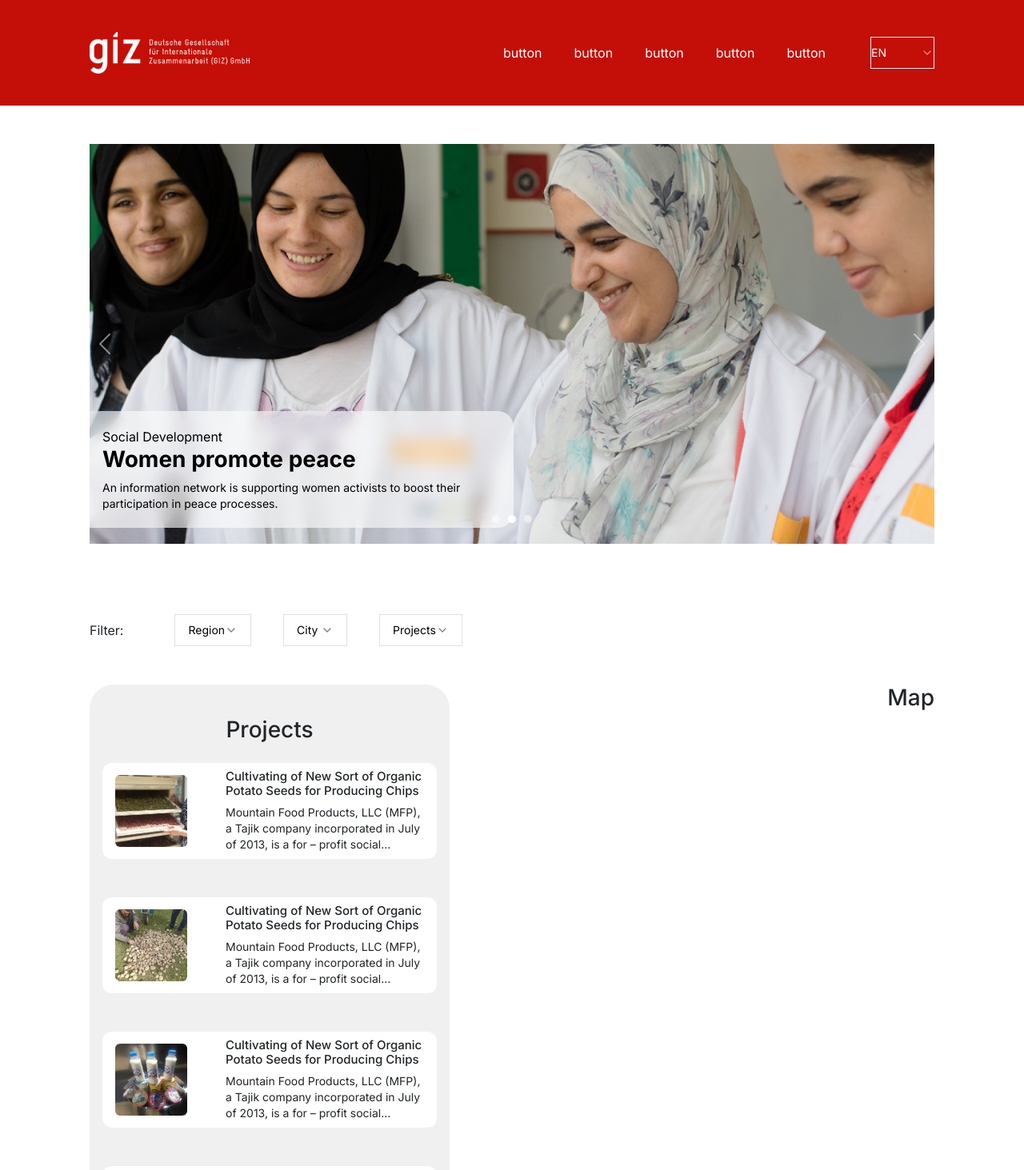
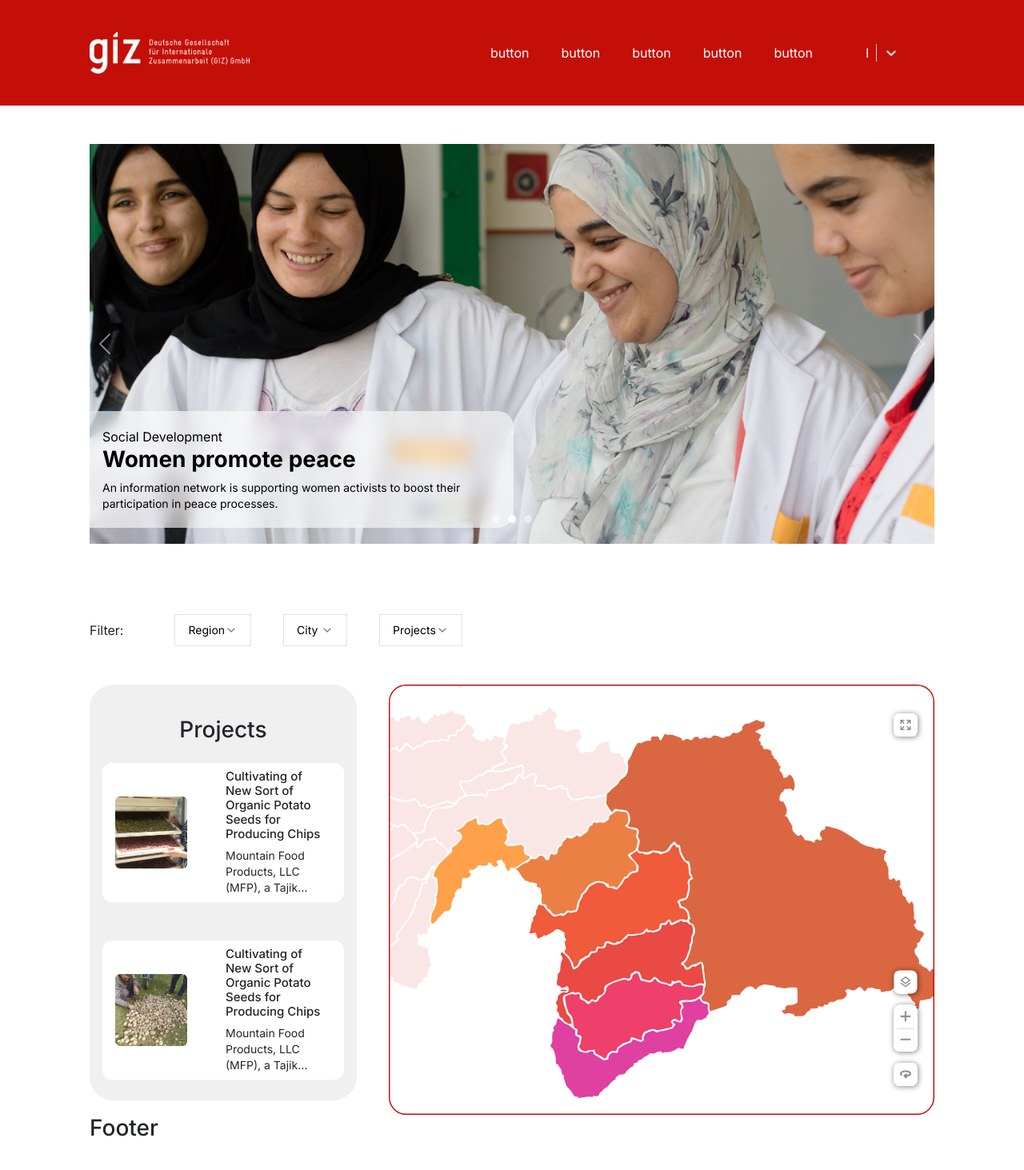
Before and after one commit to nazarkhudoev/giz-front, a Next.js app: page / in a window 1280 px wide. Shown: the top 1463 px of the page at 80% size. After the commit the page ends 1435 px from the top, so only its background shows below. Built offline with nearby package versions, Linux system fonts and the light colour scheme.

Commit message:
rebuilded switch language in header section

```diff
--- a/package.json
+++ b/package.json
@@ -9,6 +9,7 @@
     "lint": "next lint"
   },
   "dependencies": {
+    "@radix-ui/react-accordion": "^1.1.2",
     "@radix-ui/react-dialog": "^1.0.4",
     "@radix-ui/react-select": "^1.2.2",
     "@types/node": "20.3.3",
@@ -26,6 +27,7 @@
     "react": "^18.2.0",
     "react-bootstrap": "^2.8.0",
     "react-dom": "18.2.0",
+    "react-select": "^5.7.3",
     "react-slideshow-image": "^4.2.1",
     "react-swipe": "^6.0.4",
     "swipe-js-iso": "^2.1.5",
--- a/src/app/globals.css
+++ b/src/app/globals.css
@@ -23,6 +23,48 @@ p {
 
 .switch-txt {
   color: red !important;
+}
+
+/* switch */
+.css-13cymwt-control {
+  background: transparent !important;
+  border: none !important;
+  outline: none !important;
+  /* border-color: #fff !important; */
+  width: 60px !important;
+}
+
+/* placeholder */
+.css-1dimb5e-singleValue,
+.css-1fdsijx-ValueContainer {
+  color: #fff !important;
+}
+
+.css-1jqq78o-placeholder {
+  color: #fff !important;
+}
+
+/* click class */
+.css-t3ipsp-control {
+  background: transparent !important;
+  outline: none !important;
+  border: none !important;
+  /* border-color: #fff !important; */
+  color: #000 !important;
+}
+
+.css-t3ipsp-control:active,
+.css-t3ipsp-control:focus,
+.css-13cymwt-control:active,
+.css-13cymwt-control:focus {
+  border: none !important;
+  outline: none !important;
+}
+
+/* switch arrow */
+.css-1hb7zxy-IndicatorsContainer {
+  outline: none !important;
+  display: none !important;
 }
 
 .slider__main-1 {
--- /dev/null
+++ b/src/components/CustomSwitch/CustomSwitch.tsx
@@ -0,0 +1,30 @@
+"use client"
+import { useState, useRef } from "react"
+import Select from "react-select";
+
+export default function CustomSwitch() {
+  const [selectedLanguage, setSelectedLanguage] = useState<any>();
+  const [placeholder, setPlaceholder] = useState<any>(selectedLanguage);
+
+  const options = [
+    { value: "EN", label: "EN" },
+    { value: "DE", label: "DE" },
+    { value: "RU", label: "RU" }
+  ]
+
+  function handleSelectChange(e: any) {
+    setSelectedLanguage(e.value);
+  }
+
+  return (
+    <Select
+      defaultValue={options[0]}
+      options={options}
+      value={selectedLanguage}
+      onChange={handleSelectChange}
+      placeholder={selectedLanguage}
+      className="w-24 z-50"
+      isSearchable={false}
+    />
+  )
+}
--- a/src/components/Header/Header.tsx
+++ b/src/components/Header/Header.tsx
@@ -1,4 +1,6 @@
+"use client"
 import LanguageSwitch from "../LanguageSwitch/LanguageSwitch";
+import CustomSwitch from "../CustomSwitch/CustomSwitch";
 import Logo from "../Logo/Logo";
 import Navbar from "../Navbar/Navbar";
 
@@ -8,7 +10,8 @@ export default function Header() {
       <Logo />
       <div className="flex items-center gap-14">
         <Navbar />
-        <LanguageSwitch />
+        {/* <LanguageSwitch /> */}
+        <CustomSwitch />
       </div>
     </header>
   );
--- a/src/components/LanguageSwitch/LanguageSwitch.tsx
+++ b/src/components/LanguageSwitch/LanguageSwitch.tsx
@@ -18,7 +18,7 @@ import GermanFlag from "../../../public/icons/de.svg";
 
 export default function LanguageSwitch() {
   const [lang, setlang] = useState("EN");
-  const [active, setActive] = useState("")
+  const [active, setActive] = useState("");
 
   return (
     <div className="switch-btn">
--- a/src/components/MainContent/MainContent.tsx
+++ b/src/components/MainContent/MainContent.tsx
@@ -3,7 +3,7 @@ import Projects from "../Projects/Projects";
 
 export default function MainContent() {
   return (
-    <div className="flex items-start justify-between px-28">
+    <div className="flex items-start justify-between gap-10 px-28">
       <Projects />
       <Map />
     </div>
--- a/src/components/Map/Map.tsx
+++ b/src/components/Map/Map.tsx
@@ -1,7 +1,12 @@
+import Image from "next/image";
+
+// import images
+import MAP_VECTOR from "../../../public/images/map.svg"
+
 export default function Map() {
   return (
     <div>
-      <h3>Map</h3>
+      <Image src={MAP_VECTOR} alt="Map Vector" />
     </div>
   );
 }
--- a/src/components/Projects/Projects.tsx
+++ b/src/components/Projects/Projects.tsx
@@ -1,9 +1,16 @@
 import { data } from "@/app/data/projects";
 import Image from "next/image";
 
+// import {
+//   Accordion,
+//   AccordionContent,
+//   AccordionItem,
+//   AccordionTrigger,
+// } from "@/components/ui/accordion"
+
 export default function Projects() {
   return (
-    <div className="bg-[#F0F0F0] rounded-[30px] w-[450px] p-3">
+    <div className="bg-[#F0F0F0] rounded-[30px] w-[450px] h-[520px] overflow-y-scroll p-3">
       <h3 className="text-center my-4">Projects</h3>
       <section className="flex flex-col items-start justify-start gap-5">
         {data.map((project: any) => {
--- /dev/null
+++ b/src/components/UI/ui/accordion.tsx
@@ -0,0 +1,60 @@
+"use client"
+
+import * as React from "react"
+import * as AccordionPrimitive from "@radix-ui/react-accordion"
+import { ChevronDown } from "lucide-react"
+
+import { cn } from "@/lib/utils"
+
+const Accordion = AccordionPrimitive.Root
+
+const AccordionItem = React.forwardRef<
+  React.ElementRef<typeof AccordionPrimitive.Item>,
+  React.ComponentPropsWithoutRef<typeof AccordionPrimitive.Item>
+>(({ className, ...props }, ref) => (
+  <AccordionPrimitive.Item
+    ref={ref}
+    className={cn("border-b", className)}
+    {...props}
+  />
+))
+AccordionItem.displayName = "AccordionItem"
+
+const AccordionTrigger = React.forwardRef<
+  React.ElementRef<typeof AccordionPrimitive.Trigger>,
+  React.ComponentPropsWithoutRef<typeof AccordionPrimitive.Trigger>
+>(({ className, children, ...props }, ref) => (
+  <AccordionPrimitive.Header className="flex">
+    <AccordionPrimitive.Trigger
+      ref={ref}
+      className={cn(
+        "flex flex-1 items-center justify-between py-4 font-medium transition-all hover:underline [&[data-state=open]>svg]:rotate-180",
+        className
+      )}
+      {...props}
+    >
+      {children}
+      <ChevronDown className="h-4 w-4 shrink-0 transition-transform duration-200" />
+    </AccordionPrimitive.Trigger>
+  </AccordionPrimitive.Header>
+))
+AccordionTrigger.displayName = AccordionPrimitive.Trigger.displayName
+
+const AccordionContent = React.forwardRef<
+  React.ElementRef<typeof AccordionPrimitive.Content>,
+  React.ComponentPropsWithoutRef<typeof AccordionPrimitive.Content>
+>(({ className, children, ...props }, ref) => (
+  <AccordionPrimitive.Content
+    ref={ref}
+    className={cn(
+      "overflow-hidden text-sm transition-all data-[state=closed]:animate-accordion-up data-[state=open]:animate-accordion-down",
+      className
+    )}
+    {...props}
+  >
+    <div className="pb-4 pt-0">{children}</div>
+  </AccordionPrimitive.Content>
+))
+AccordionContent.displayName = AccordionPrimitive.Content.displayName
+
+export { Accordion, AccordionItem, AccordionTrigger, AccordionContent }
```
Also changed, not shown: public/images/map.svg (added), 1 other file (tests, documents, lock files or other folders).
